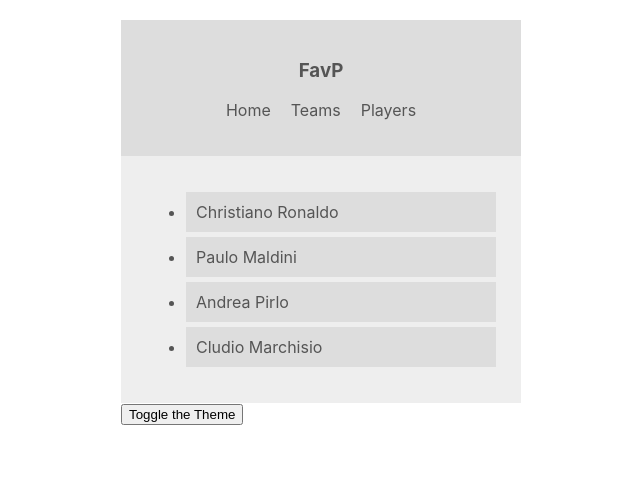
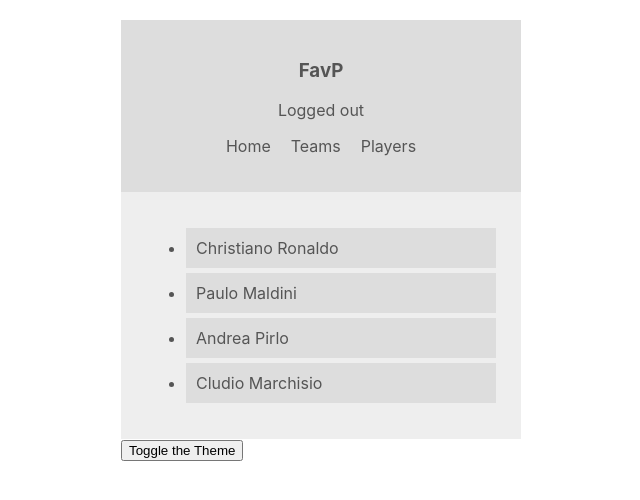
Before and after one commit to hosseinAMD/context-playground, a React (Create React App) app: page / in a window 1280 px wide. Shown: the top 500 px of the page, without its empty margins (319-959 px from the left). Built offline with nearby package versions, Linux system fonts and the light colour scheme.

Commit message:
auth context consumer added to navbar

```diff
--- a/src/components/Navbar.js
+++ b/src/components/Navbar.js
@@ -1,17 +1,23 @@
 import React, { Component } from "react";
 import { ThemeContext } from "../contexts/ThemeContext";
+import { AuthContext } from "../contexts/AuthContext";
 
 class Navbar extends Component {
-  static contextType = ThemeContext;
   render() {
     return (
+      <AuthContext.Consumer>
+        {(authContext) => (
           <ThemeContext.Consumer>
-        {(context) => {
-          const { isLightTheme, dark, light } = context;
+            {(themeContext) => {
+              const { isAuthenticated, toggleAuth } = authContext;
+              const { isLightTheme, dark, light } = themeContext;
               const theme = isLightTheme ? light : dark;
               return (
                 <nav style={{ background: theme.ui, color: theme.text }}>
                   <h3>FavP</h3>
+                  <div style={{ cursor: "pointer" }} onClick={toggleAuth}>
+                    {isAuthenticated ? "Logged in" : "Logged out"}
+                  </div>
                   <ul>
                     <li className="navbar-item">Home</li>
                     <li className="navbar-item">Teams</li>
@@ -21,6 +27,8 @@
               );
             }}
           </ThemeContext.Consumer>
+        )}
+      </AuthContext.Consumer>
     );
   }
 }
```
Lines whose indentation alone changed are shown as unchanged.
